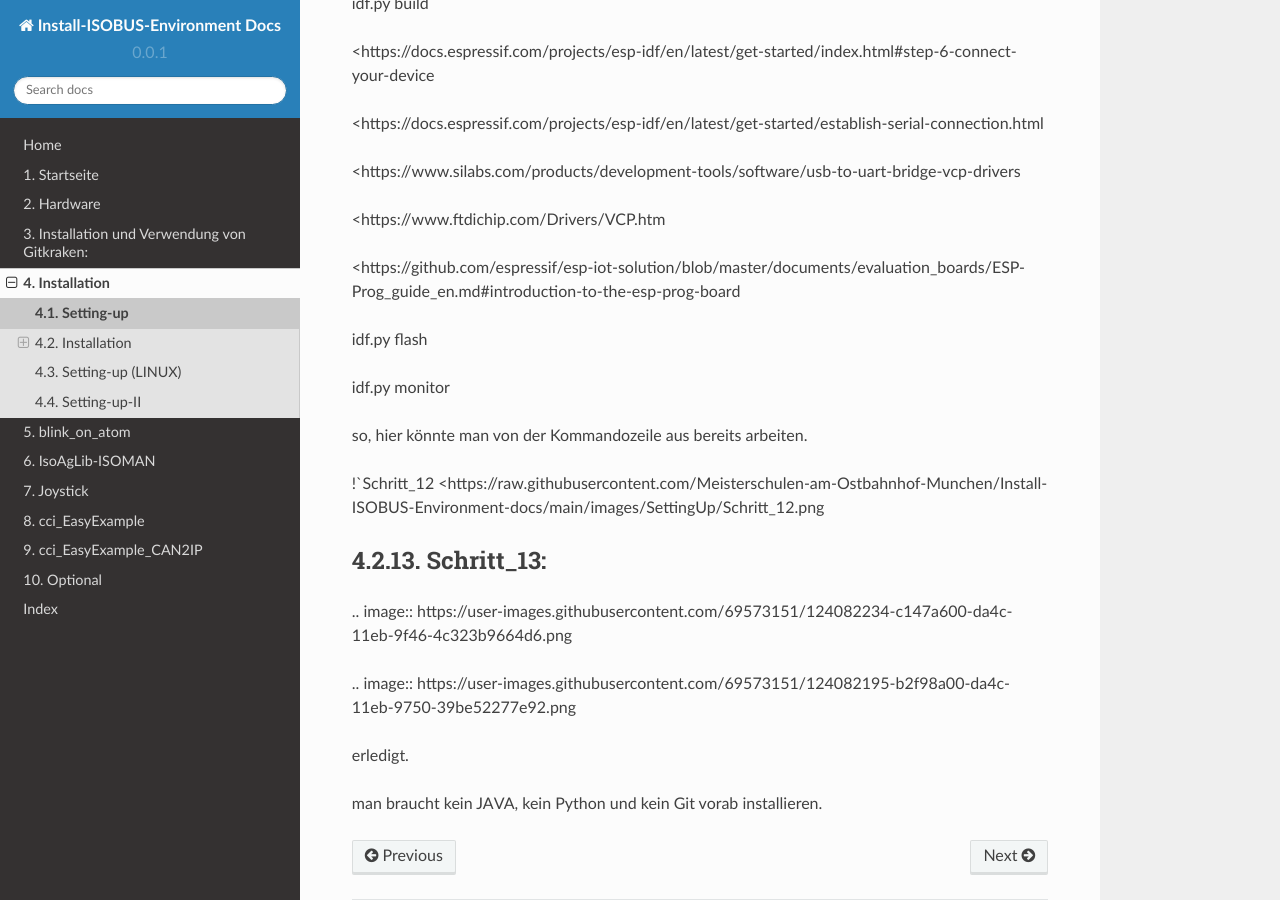
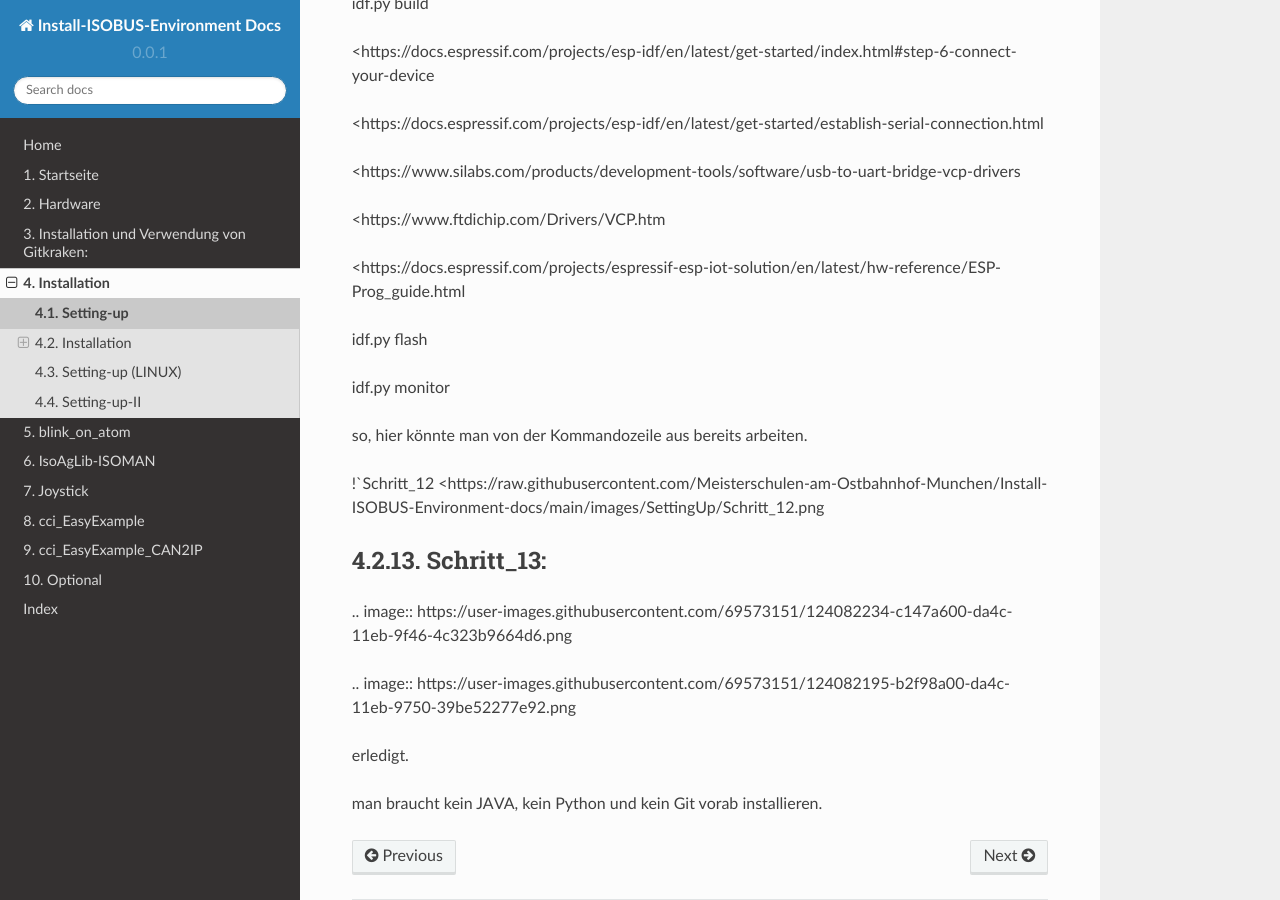
Before and after one commit to franz-ms-muc/Install-ISOBUS-Environment-docs, a Sphinx documentation site: the page built from docs/Setting-up.md, in a window 1280 px wide and 900 px high, scrolled down 2653 px. Built offline with Sphinx 7.4.7 and the Read the Docs theme 2.0.0, drawn with Linux system fonts in a browser that asks for light colours; some of the changed lines change nothing that is shown.

Commit message:
https://docs.espressif.com/projects/espressif-esp-iot-solution/en/latest/hw-reference/ESP-Prog_guide.html

```diff
--- a/docs/Setting-up.md
+++ b/docs/Setting-up.md
@@ -98,7 +98,7 @@
 >
 > <https://www.ftdichip.com/Drivers/VCP.htm
 >
-> <https://github.com/espressif/esp-iot-solution/blob/master/documents/evaluation_boards/ESP-Prog_guide_en.md#introduction-to-the-esp-prog-board
+> <https://docs.espressif.com/projects/espressif-esp-iot-solution/en/latest/hw-reference/ESP-Prog_guide.html
 >
 > idf.py flash
 >
```
